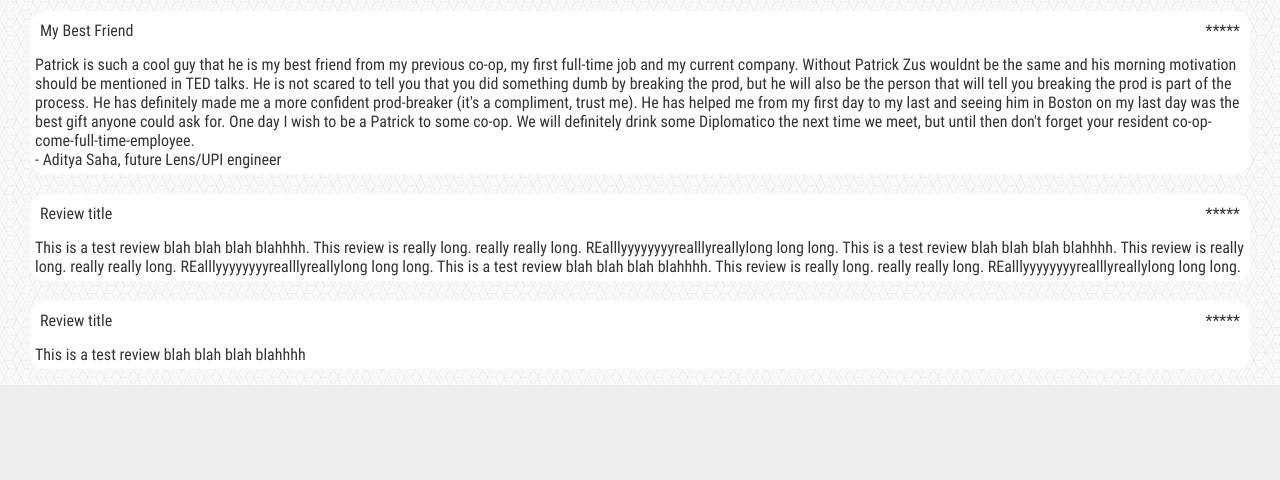
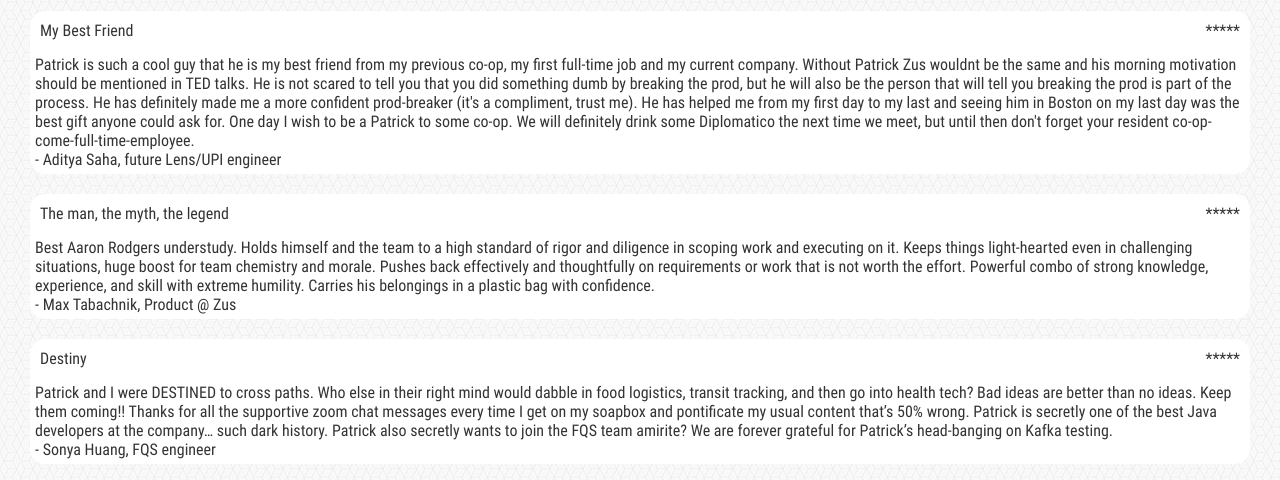
Before and after one commit to patrickvalle/dotcom, a website: page index.html in a window 1280 px wide. Shown: the part 489-969 px from the top of the page. Before the commit the page ends 874 px from the top, so only its background shows below. Drawn offline with Linux system fonts and the light colour scheme.

Commit message:
Max and Sonya <3 Patrick!

```diff
--- a/index.html
+++ b/index.html
@@ -84,17 +84,24 @@
         </div>
         <div class="review">
           <div class="title-container">
-            <div class="title left">Review title</div>
+            <div class="title left">The man, the myth, the legend</div>
             <div class="stars right">*****</div>
           </div>
-          <p>This is a test review blah blah blah blahhhh. This review is really long. really really long. REalllyyyyyyyyrealllyreallylong long long. This is a test review blah blah blah blahhhh. This review is really long. really really long. REalllyyyyyyyyrealllyreallylong long long. This is a test review blah blah blah blahhhh. This review is really long. really really long. REalllyyyyyyyyrealllyreallylong long long.</p>
+          <p>Best Aaron Rodgers understudy. Holds himself and the team to a high standard of rigor and diligence in scoping work and executing on it.
+          Keeps things light-hearted even in challenging situations, huge boost for team chemistry and morale.
+          Pushes back effectively and thoughtfully on requirements or work that is not worth the effort. Powerful combo of strong knowledge,
+          experience, and skill with extreme humility. Carries his belongings in a plastic bag with confidence. <br> - Max Tabachnik, Product @ Zus</p>
         </div>
         <div class="review">
           <div class="title-container">
-            <div class="title left">Review title</div>
+            <div class="title left">Destiny</div>
             <div class="stars right">*****</div>
           </div>
-          <p>This is a test review blah blah blah blahhhh</p>
+          <p>Patrick and I were DESTINED to cross paths. Who else in their right mind would dabble in food logistics, transit tracking,
+          and then go into health tech? Bad ideas are better than no ideas. Keep them coming!!
+          Thanks for all the supportive zoom chat messages every time I get on my soapbox and pontificate my usual content that’s 50% wrong.
+          Patrick is secretly one of the best Java developers at the company… such dark history. Patrick also secretly wants to join the FQS team amirite?
+          We are forever grateful for Patrick’s head-banging on Kafka testing. <br> - Sonya Huang, FQS engineer</p>
         </div>
       </div>
     </div>
```
